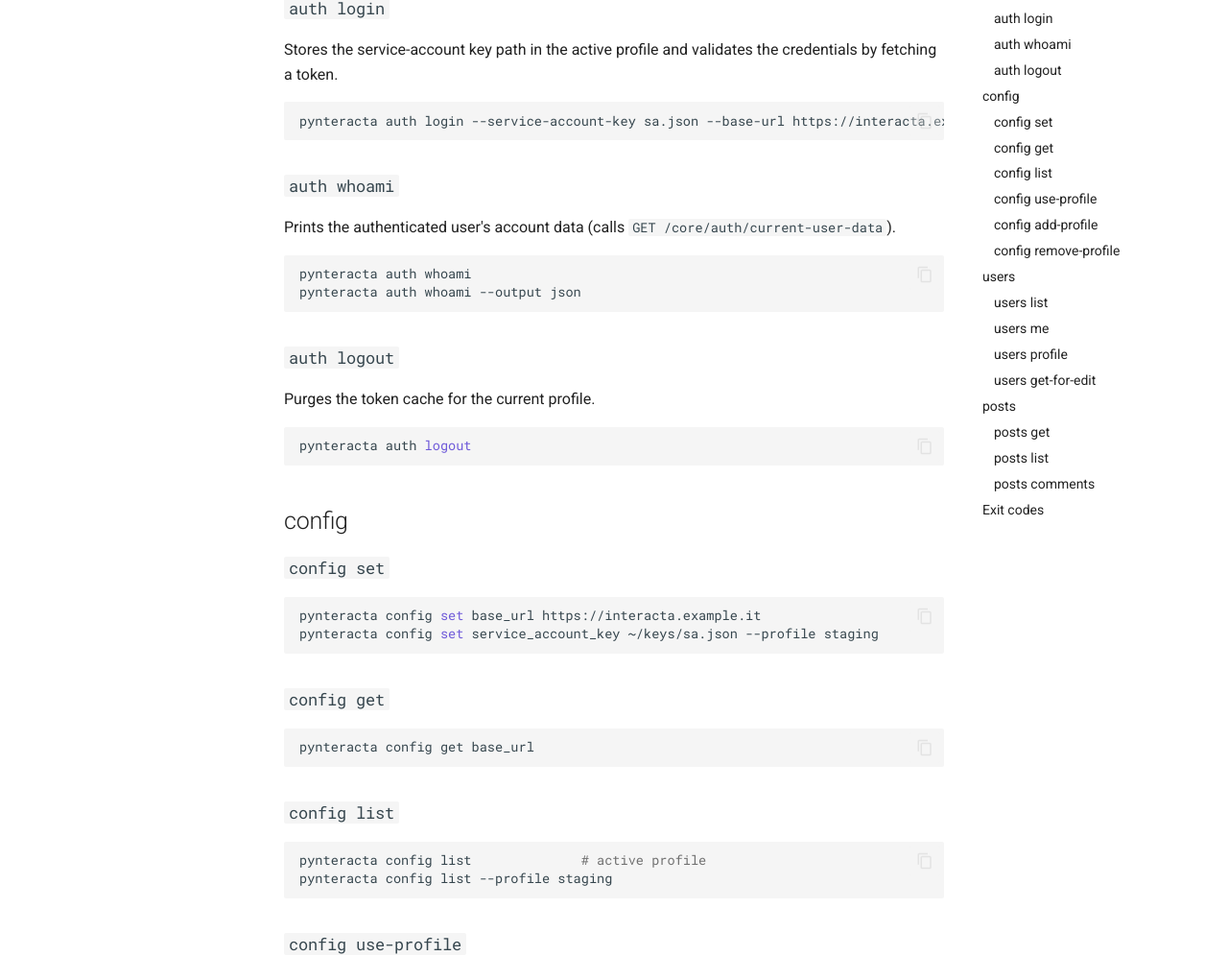
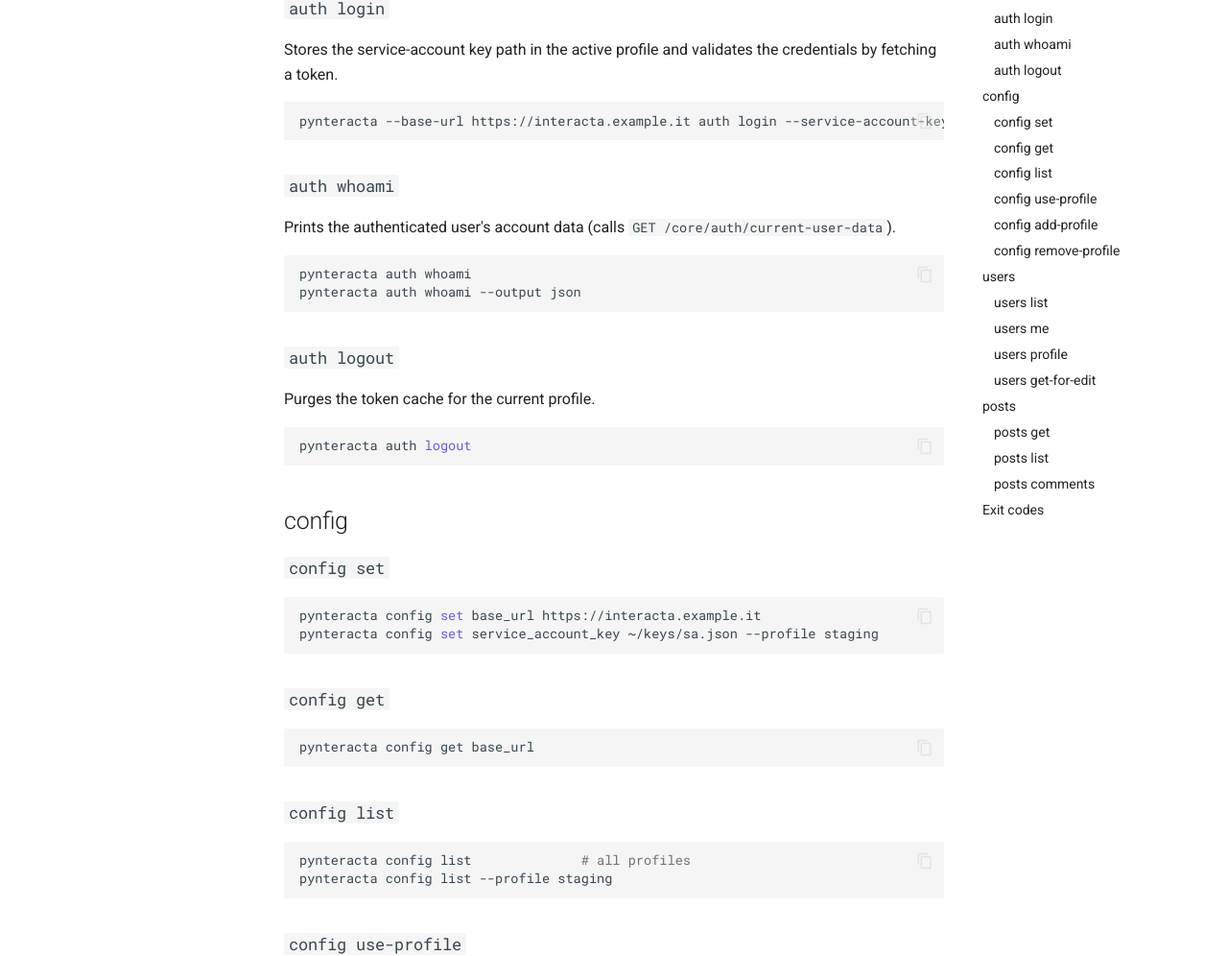
Before and after one commit to simodalla/pynteracta, an MkDocs documentation site: the page built from docs/cli.md, in a window 1280 px wide and 1400 px high, scrolled down 559 px. Shown: the part 143-1139 px from the top of the window at 96% size. Built offline with MkDocs 1.6.1 and Material for MkDocs 9.7.7, drawn with Linux system fonts in a browser that asks for light colours; comment, search, counter and statistics services are not loaded; some of the changed text lies outside the part shown.

Commit message:
fix(docs): correct three CLI doc divergences from actual code
- posts get: remove --load-main-attachment (option never implemented)
- config list: fix comment from "active profile" to "all profiles"
- auth login: move --base-url to global position (it is a global option)

Co-Authored-By: Claude Sonnet 4.6 <noreply@anthropic.com>

````diff
--- a/docs/cli.md
+++ b/docs/cli.md
@@ -29,7 +29,7 @@ Stores the service-account key path in the active profile and validates the cred
 fetching a token.
 
 ```bash
-pynteracta auth login --service-account-key sa.json --base-url https://interacta.example.it
+pynteracta --base-url https://interacta.example.it auth login --service-account-key sa.json
 ```
 
 ### `auth whoami`
@@ -67,7 +67,7 @@ pynteracta config get base_url
 ### `config list`
 
 ```bash
-pynteracta config list              # active profile
+pynteracta config list              # all profiles
 pynteracta config list --profile staging
 ```
 
````
Also changed, not shown: other parts of docs/cli.md (+0 -1 lines).
